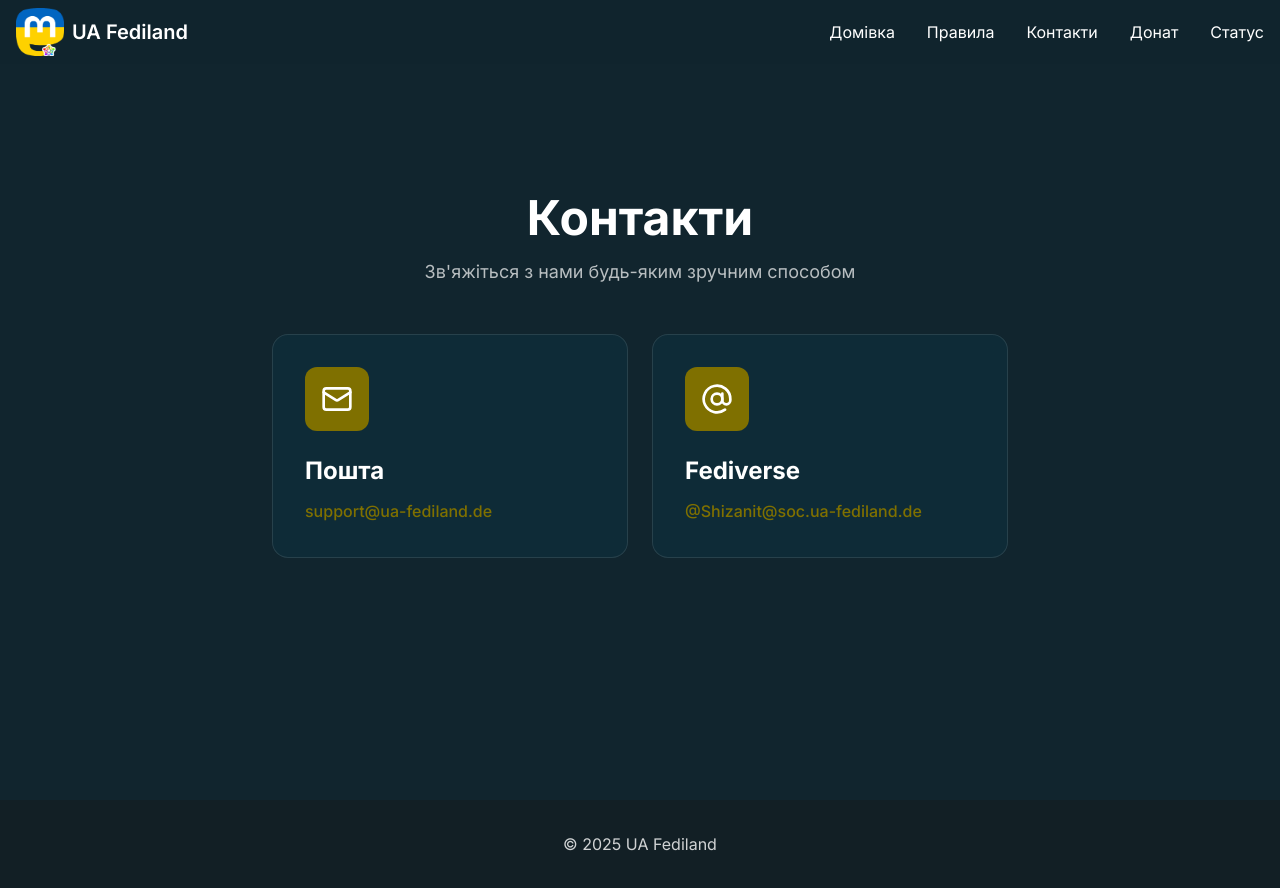
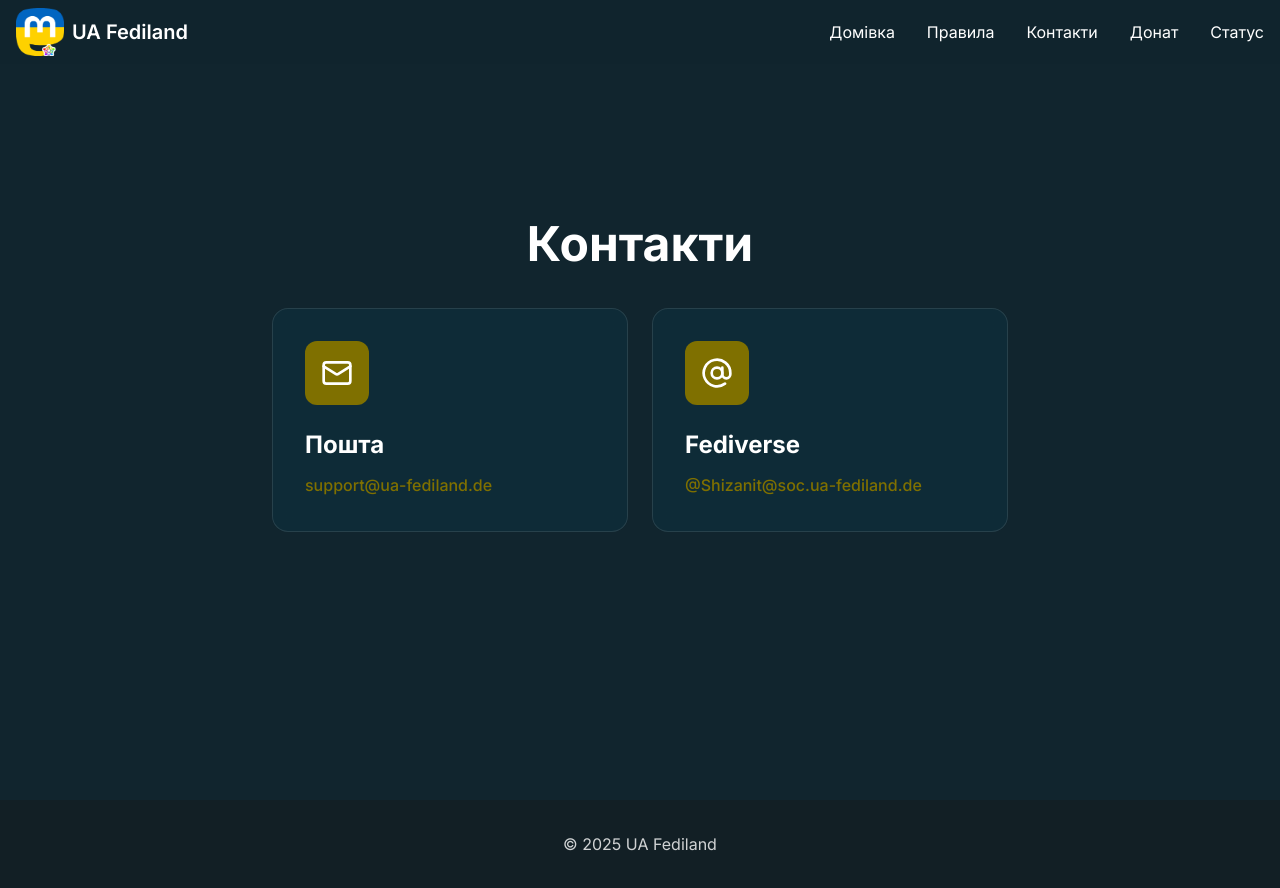
Before and after one commit to UA-Fediland/fediland.in.ua, a Next.js app: page /contacts in a window 1280 px wide. Built offline with nearby package versions, Linux system fonts and the light colour scheme.

Commit message:
chore: replace empty <p> with <br /> for cleaner code
Simplify HTML structure for better readability.

Co-authored-by: Shizanit <65107731+Shizanit@users.noreply.github.com>

```diff
--- a/app/contacts/page.tsx
+++ b/app/contacts/page.tsx
@@ -8,7 +8,7 @@ export default function ContactsPage() {
       <main className="flex-1 flex items-center justify-center py-16">
         <div className="container max-w-3xl mx-auto px-4">
           <h1 className="text-4xl md:text-5xl font-bold text-center mb-4 text-ti-fg">Контакти</h1>
-          <p className="text-center text-ti-fg/70 mb-12 text-lg">Зв'яжіться з нами будь-яким зручним способом</p>
+          <br />
 
           <div className="grid md:grid-cols-2 gap-6">
             {/* Email Card */}
@@ -42,9 +42,7 @@ export default function ContactsPage() {
           </div>
 
           {/* Additional Info Section */}
-          <div className="mt-12 text-center">
-
-          </div>
+          <div className="mt-12 text-center"></div>
         </div>
       </main>
     </div>
```
